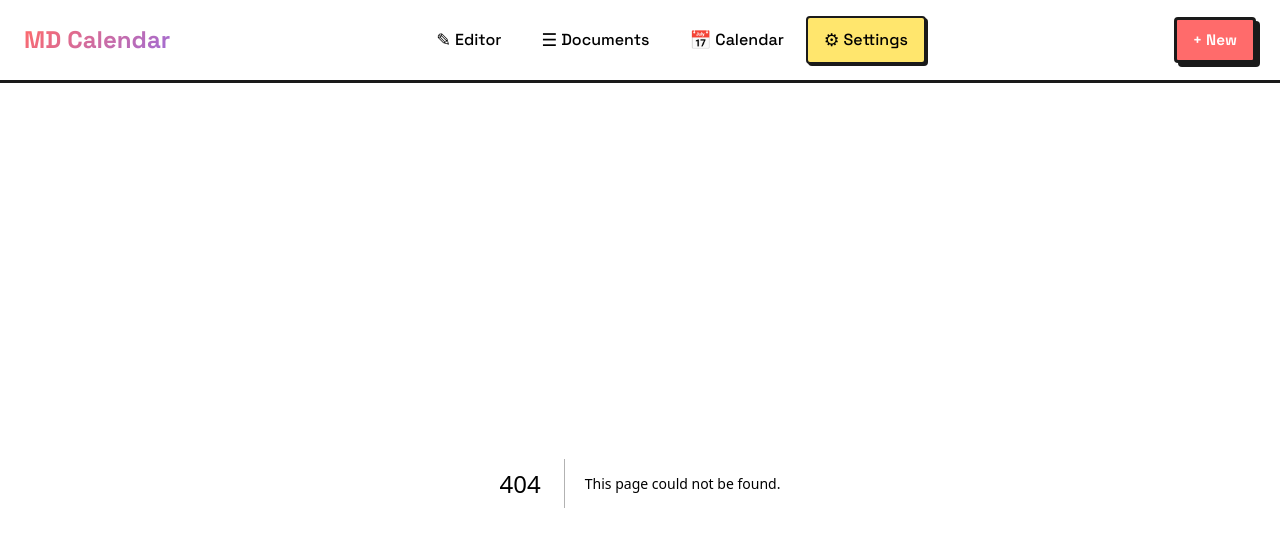
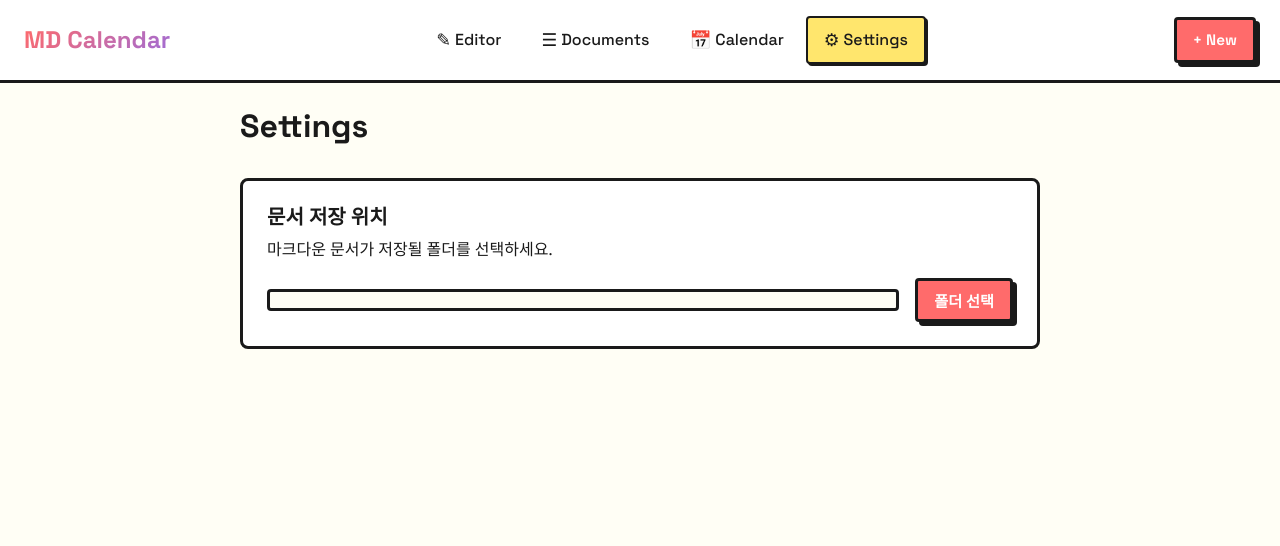
Before and after one commit to bhin-dede/md_calendar, a Next.js app: page /settings in a window 1280 px wide. Before the commit this address had no page. Shown: the top 546 px of the page. Built offline with nearby package versions, Linux system fonts and the light colour scheme.

Commit message:
Add Settings page with custom folder selection
Allow users to choose where documents are saved using Tauri dialog

Ultraworked with [Sisyphus](https://github.com/code-yeongyu/oh-my-opencode)

Co-authored-by: Sisyphus <clio-agent@sisyphuslabs.ai>

```diff
--- /dev/null
+++ b/src/app/settings/page.tsx
@@ -0,0 +1,74 @@
+'use client';
+
+import { useState, useEffect } from 'react';
+import { open } from '@tauri-apps/plugin-dialog';
+import { getDocumentsFolder, setDocumentsFolder } from '@/lib/db';
+import { useToast } from '@/context/ToastContext';
+
+export default function SettingsPage() {
+  const [folder, setFolder] = useState<string>('');
+  const [loading, setLoading] = useState(true);
+  const { showToast } = useToast();
+
+  useEffect(() => {
+    loadFolder();
+  }, []);
+
+  const loadFolder = async () => {
+    try {
+      const savedFolder = await getDocumentsFolder();
+      setFolder(savedFolder || '(기본 위치: ~/.local/share/com.mdcalendar.app/documents)');
+    } catch (error) {
+      console.error('Failed to load folder:', error);
+    } finally {
+      setLoading(false);
+    }
+  };
+
+  const handleSelectFolder = async () => {
+    try {
+      const selected = await open({
+        directory: true,
+        multiple: false,
+        title: '문서 저장 폴더 선택',
+      });
+
+      if (selected && typeof selected === 'string') {
+        await setDocumentsFolder(selected);
+        setFolder(selected);
+        showToast('저장 폴더가 변경되었습니다', 'success');
+      }
+    } catch (error) {
+      console.error('Failed to select folder:', error);
+      showToast('폴더 선택에 실패했습니다', 'error');
+    }
+  };
+
+  return (
+    <div className="app-container view-settings">
+      <div className="settings-container">
+        <h1 className="settings-title">Settings</h1>
+
+        <div className="settings-section">
+          <h2 className="settings-section-title">문서 저장 위치</h2>
+          <p className="settings-description">
+            마크다운 문서가 저장될 폴더를 선택하세요.
+          </p>
+
+          <div className="settings-folder">
+            <div className="folder-path">
+              {loading ? '로딩 중...' : folder}
+            </div>
+            <button
+              className="btn btn-primary"
+              onClick={handleSelectFolder}
+              disabled={loading}
+            >
+              폴더 선택
+            </button>
+          </div>
+        </div>
+      </div>
+    </div>
+  );
+}
--- a/src/styles/layout.css
+++ b/src/styles/layout.css
@@ -108,6 +108,63 @@
   height: calc(100vh - 83px);
   padding: var(--space-lg);
   overflow-y: auto;
+}
+
+.view-settings {
+  display: flex;
+  flex-direction: column;
+  gap: var(--space-lg);
+  height: calc(100vh - 83px);
+  padding: var(--space-lg);
+  overflow-y: auto;
+}
+
+.settings-container {
+  max-width: 800px;
+  margin: 0 auto;
+  width: 100%;
+}
+
+.settings-title {
+  font-size: 2rem;
+  font-weight: 700;
+  margin-bottom: var(--space-xl);
+}
+
+.settings-section {
+  background: var(--color-surface);
+  border: var(--border-style);
+  border-radius: var(--radius-md);
+  padding: var(--space-lg);
+  box-shadow: var(--shadow-md);
+}
+
+.settings-section-title {
+  font-size: 1.25rem;
+  font-weight: 600;
+  margin-bottom: var(--space-sm);
+}
+
+.settings-description {
+  color: var(--color-text-secondary);
+  margin-bottom: var(--space-md);
+}
+
+.settings-folder {
+  display: flex;
+  gap: var(--space-md);
+  align-items: center;
+}
+
+.folder-path {
+  flex: 1;
+  padding: var(--space-sm) var(--space-md);
+  background: var(--color-bg);
+  border: var(--border-style);
+  border-radius: var(--radius-sm);
+  font-family: var(--font-mono);
+  font-size: 0.875rem;
+  word-break: break-all;
 }
 
 .list-header {
```
